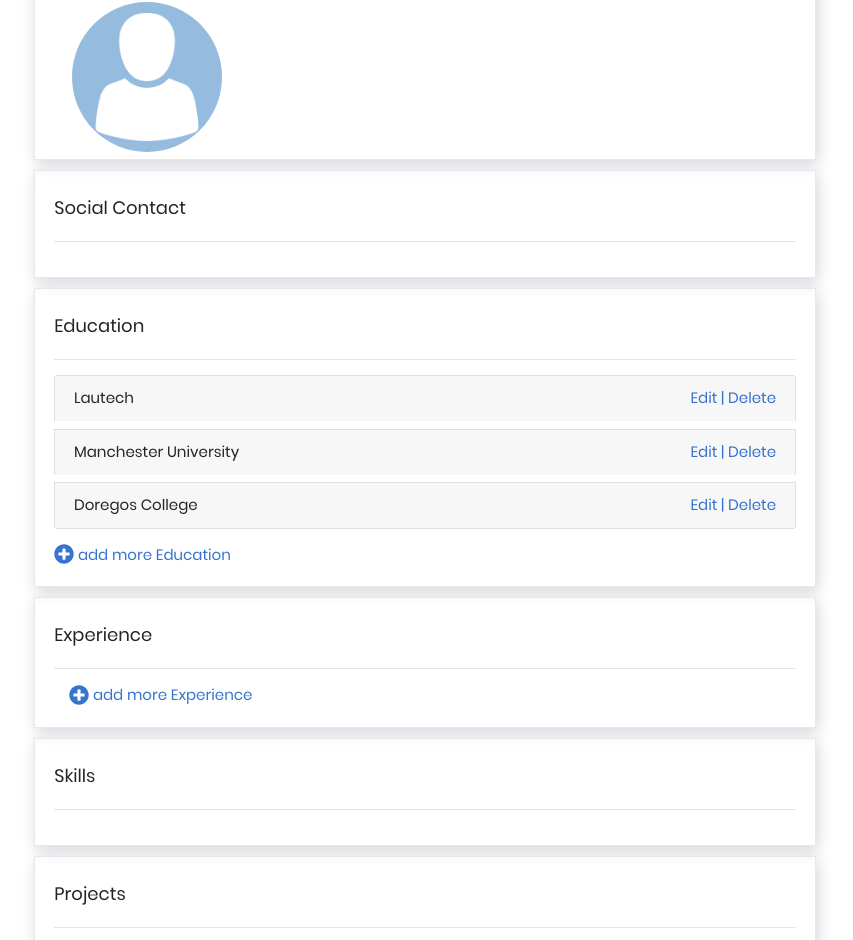
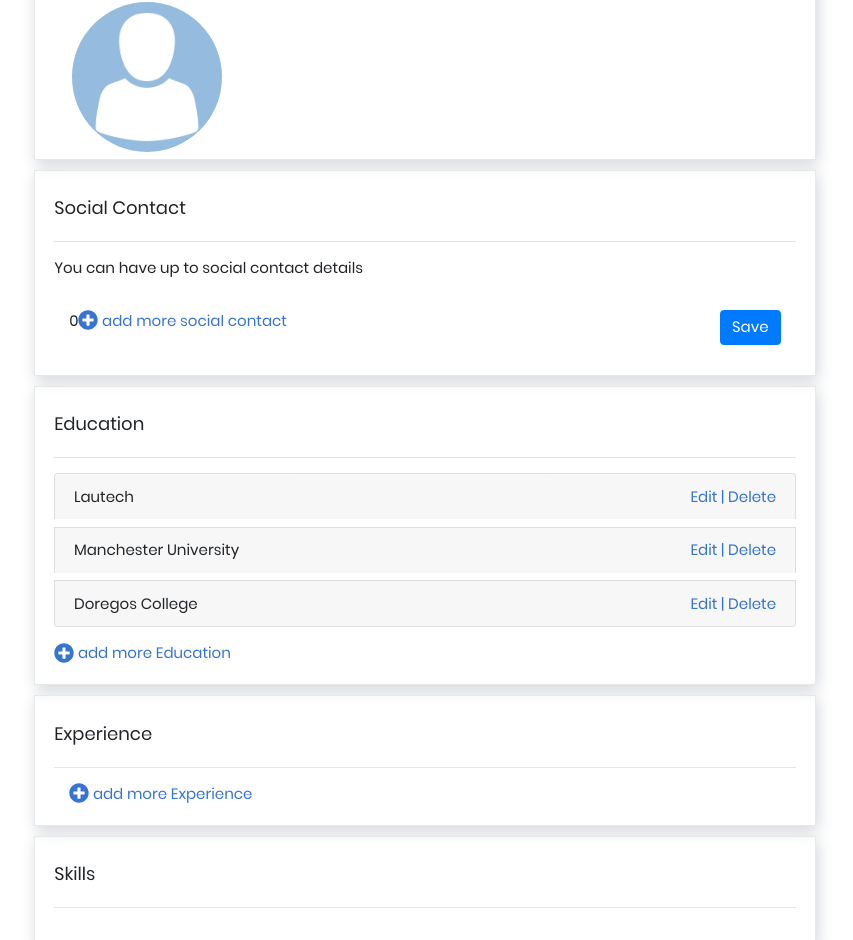
Before and after one commit to TechBuilder-360/portfolio-react, a React (Create React App) app: page /profile/1/edit in a window 1280 px wide. Shown: the part 996-1936 px from the top of the page, without its empty margins (215-1068 px from the left). Built offline with nearby package versions, Linux system fonts and the light colour scheme; what react-social-login would draw is missing.

Commit message:
frustrated state

```diff
--- /dev/null
+++ b/src/components/portfolio-edit/social/child.js
@@ -0,0 +1,53 @@
+import React from "react";
+import classes from "../personal_info/personalInfo.module.css";
+import { FontAwesomeIcon } from "@fortawesome/react-fontawesome";
+import { faTrash } from "@fortawesome/free-solid-svg-icons";
+import { Col, Form, Row } from "react-bootstrap";
+
+const Child = (props) => {
+  const socialNetworks = [
+    "Facebook",
+    "LinkedIn",
+    "Twitter",
+    "Instagram",
+    "Github",
+  ];
+
+  let socialNetworkOptions = socialNetworks.map((item) => (
+    <option key={item}>{item}</option>
+  ));
+  return (
+    <div className={classes.container}>
+      <div className={classes.drop}>
+        <Form>
+          <Row>
+            <Col xs={12} md={5} className={classes.Mb_5}>
+              <Form.Group>
+                <Form.Label>Select Social Network</Form.Label>
+                <Form.Control as="select" defaultValue={props.label} custom>
+                  {socialNetworkOptions}
+                </Form.Control>
+              </Form.Group>
+            </Col>
+            <Col xs={12} md={6} className={classes.Mb_5}>
+              <Form.Group>
+                <Form.Label>Link to your page</Form.Label>
+                <Form.Control value={props.link} />
+              </Form.Group>
+            </Col>
+            <Col xs={12} md={1}>
+              <Form.Group style={{ float: "right" }}>
+                <FontAwesomeIcon
+                  // className={classes.delete}
+                  onClick={() => props.remove(props.id)}
+                  icon={faTrash}
+                />
+              </Form.Group>
+            </Col>
+          </Row>
+        </Form>
+      </div>
+    </div>
+  );
+};
+export default Child;
--- a/src/components/portfolio-edit/social/social.js
+++ b/src/components/portfolio-edit/social/social.js
@@ -1,14 +1,95 @@
-import React from 'react';
+import React, { useState, useCallback, useEffect } from "react";
 import style from "../profile-edit.module.css";
 import classes from "../personal_info/personalInfo.module.css";
+import Child from "./child";
+import { FontAwesomeIcon } from "@fortawesome/react-fontawesome";
+import { faPlusCircle } from "@fortawesome/free-solid-svg-icons";
+import { Button, Col } from "react-bootstrap";
+// import { useSelector, shallowEqual } from "react-redux";
+import { connect } from "react-redux";
 
-const Social = () => {
-    return (
-        <div className={style.SubSection}>
-            <p className="title">Social Contact</p>
-            <hr />
+const Social = (props) => {
+  // const authState = useSelector((state) => state.porfolio, shallowEqual);
+  let userLinks = props.socialLinks;
+  const [numchild, setNumchild] = useState(0);
+  const [sLinks, setsLinks] = useState([]);
+
+  // let children = [];
+  // useEffect(() => {
+  //   children = userLinks.map((item, index) => (
+  //     <Child
+  //       label={item.label}
+  //       link={item.url}
+  //       remove={remove}
+  //       key={index}
+  //       id={index}
+  //     />
+  //   ));
+  //   console.log(children);
+  //   setsLinks(children);
+  //   setNumchild(children.length);
+  // }, [props.socialLinks]);
+
+  let remove = useCallback((index) => {
+    // let newList = sLinks.filter((item) => item.props.id !== index);
+    // setsLinks(newList);
+    // setNumchild(numchild - 1);
+    console.log('test vic', index, sLinks.length, sLinks)
+    let even = [];
+    for(var i = 0; i < sLinks.length; i++) {
+
+      console.log('test bool', i,)
+      if (sLinks[i].props.id != index) even.push(sLinks[i]);
+    }
+    setsLinks(even);
+
+    // console.log('test', even)
+  }, [sLinks]);
+
+  let addMore = () => {
+    if (numchild <= process.env.REACT_APP_SOCIAL_LINKS_LIMIT) {
+      let newItem = <Child remove={remove} key={Math.random()} id={Math.random()} />;
+      setsLinks([...sLinks, newItem]);
+      setNumchild(numchild + 1);
+    }
+  };
+
+  console.log("comps", sLinks);
+  return (
+    <div className={style.SubSection}>
+      <p className="title">Social Contact</p>
+      <hr />
+      <p className="sub-title">
+        You can have up to {process.env.REACT_APP_SOCIAL_LINKS_LIMIT} social
+        contact details
+      </p>
+      <Col md={12}>
+        {sLinks}
+        <div style={{ marginTop: "30px" }}>
+          {numchild}
+          {numchild >= process.env.REACT_APP_SOCIAL_LINKS_LIMIT ? null : (
+            <span onClick={addMore}>
+              <FontAwesomeIcon icon={faPlusCircle} size="lg" /> add more social
+              contact
+            </span>
+          )}
+          <Button
+            style={{ float: "right" }}
+            type="submit"
+            className={classes.Mb_5}
+          >
+            Save
+          </Button>
         </div>
-    );
+      </Col>
+    </div>
+  );
 };
 
-export default Social;
+const mapStateToProps = (state) => {
+  return {
+    socialLinks: state.social,
+  };
+};
+
+export default connect(mapStateToProps)(Social);
--- a/src/store/reducers/portfolioReducer.js
+++ b/src/store/reducers/portfolioReducer.js
@@ -225,11 +225,11 @@ const initialState = {
   ],
   social: [
     {
-      label: "facebook",
+      label: "Facebook",
       url: "https://facebook.com",
     },
     {
-      label: "twitter",
+      label: "Twitter",
       url: "https://twitter.com",
     },
   ],
```
